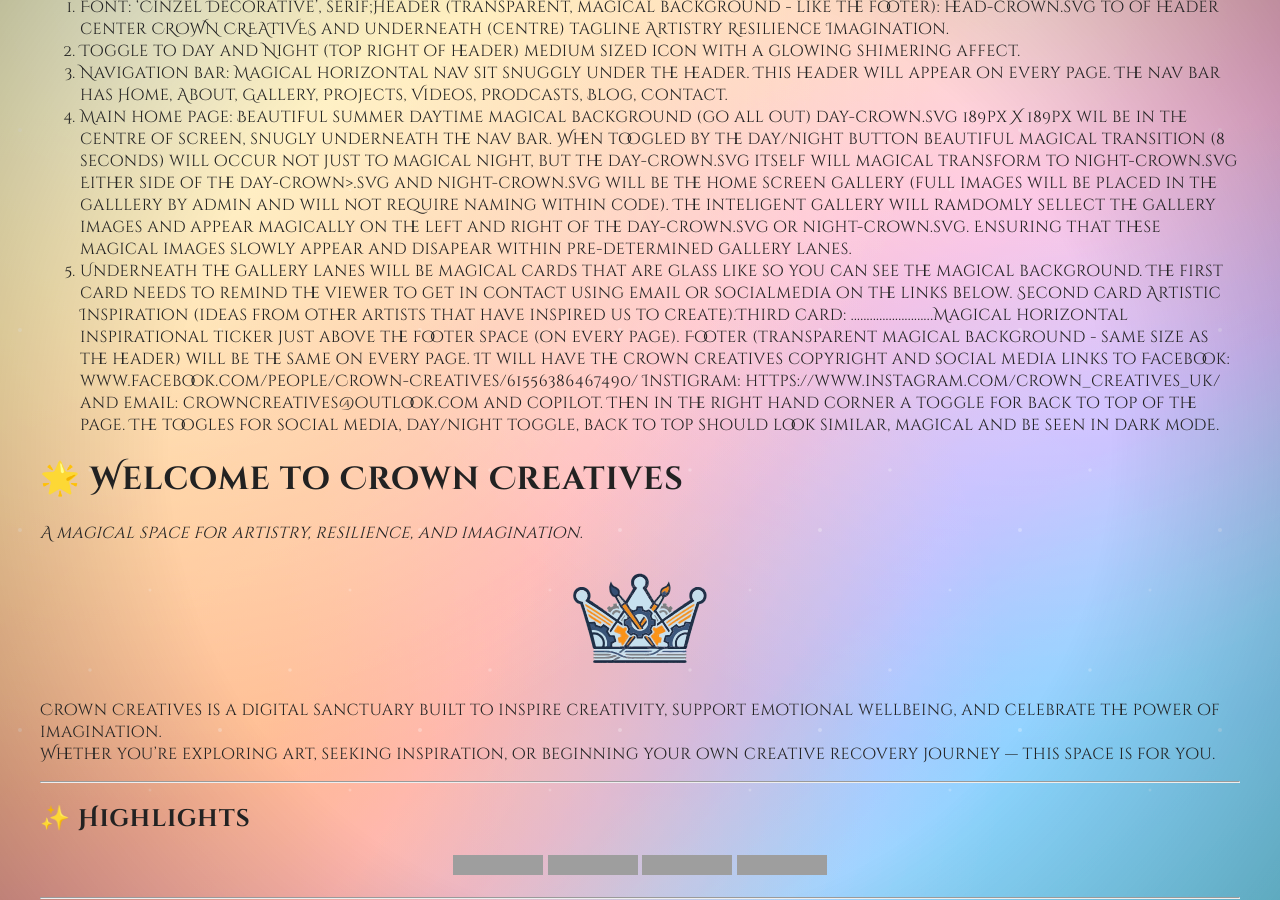
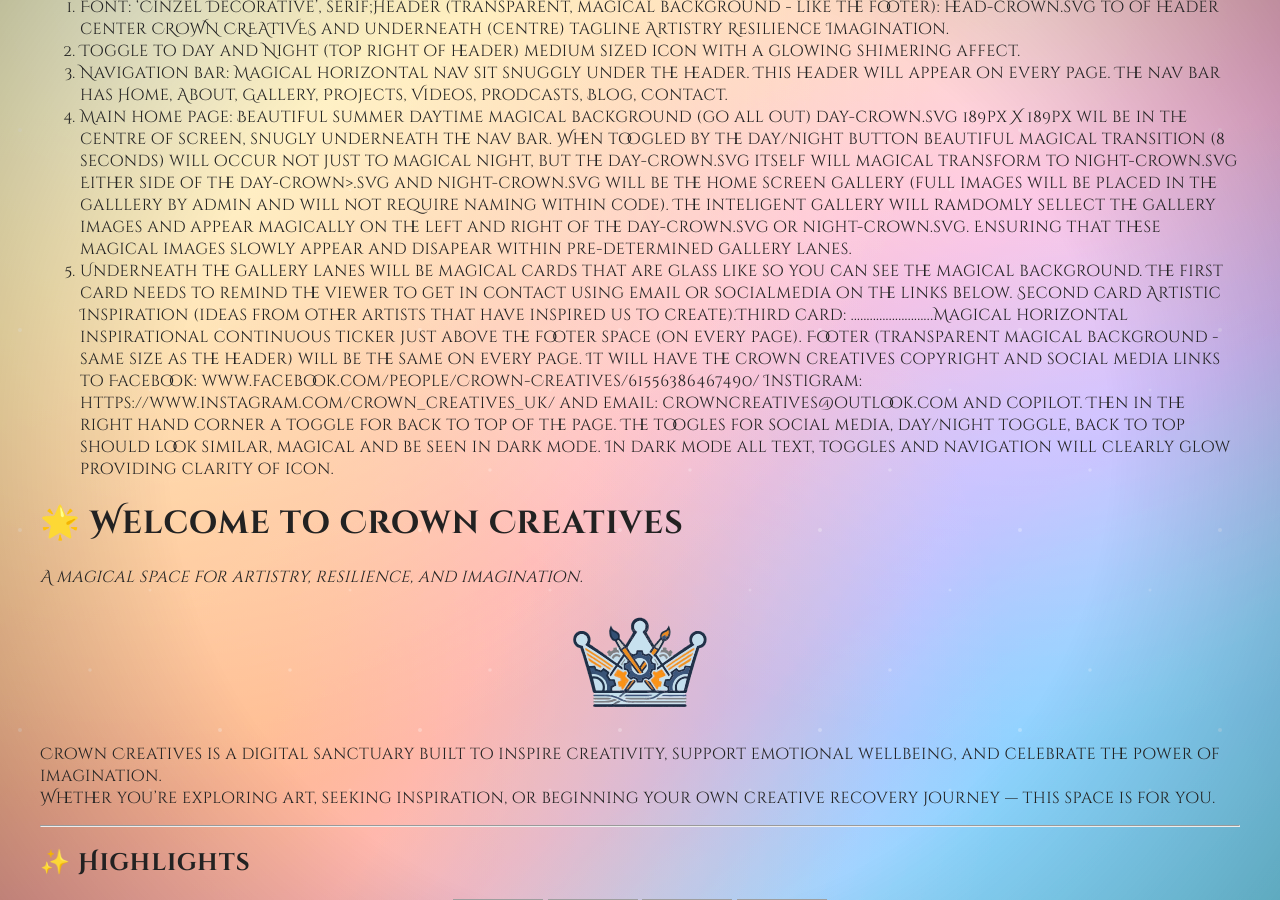
Before and after one commit to PmR76/crown-creatives-v2, a Jekyll site: the page built from PLAN.md, in a window 1280 px wide and 900 px high, scrolled down 412 px, cut to the strip 0-900 px from the top of the window. Built offline with Jekyll 4.4.1, drawn with Linux system fonts in a browser that asks for light colours; our own code applies the rules of GitHub Pages for plain Markdown files; grey boxes are pictures that could not be loaded.

Commit message:
Update PLAN.md

```diff
--- a/PLAN.md
+++ b/PLAN.md
@@ -9,10 +9,9 @@ beautiful magical transition (8 seconds) will occur not just to magical night, b
 the home screen gallery (full images will be placed in the galllery by admin and will not require naming within code). The inteligent gallery will ramdomly sellect the gallery images and appear magically on the left and right of the day-crown.svg or night-crown.svg. Ensuring that these
 magical images slowly appear and disapear within pre-determined gallery lanes.
 5. Underneath the gallery lanes will be magical cards that are glass like so you can see the magical background. The first card needs to remind the viewer to get in contact using email or socialmedia on the links
-below. Second card Artistic Inspiration (ideas from other artists that have inspired us to create).Third card: ..........................Magical horizontal inspirational ticker just above the footer space
-(on every page). Footer (transparent magical background - same size as the header) will be the same on every page. It will have the crown creatives copyright and social media links to
+below. Second card Artistic Inspiration (ideas from other artists that have inspired us to create).Third card: ..........................Magical horizontal inspirational continuous ticker just above the footer space (on every page). Footer (transparent magical background - same size as the header) will be the same on every page. It will have the crown creatives copyright and social media links to
 Facebook:   www.facebook.com/people/Crown-Creatives/61556386467490/ Instigram: https://www.instagram.com/crown_creatives_uk/ and email: crowncreatives@outlook.com and copilot.
-Then in the right hand corner a toggle for back to top of the page. The toogles for social media, day/night toggle, back to top should look similar, magical and be seen in dark mode.
+Then in the right hand corner a toggle for back to top of the page. The toogles for social media, day/night toggle, back to top should look similar, magical and be seen in dark mode. In dark mode all text, toggles and navigation will clearly glow providing clarity of icon.
 
 # 🌟 Welcome to Crown Creatives
 *A magical space for artistry, resilience, and imagination.*
```
